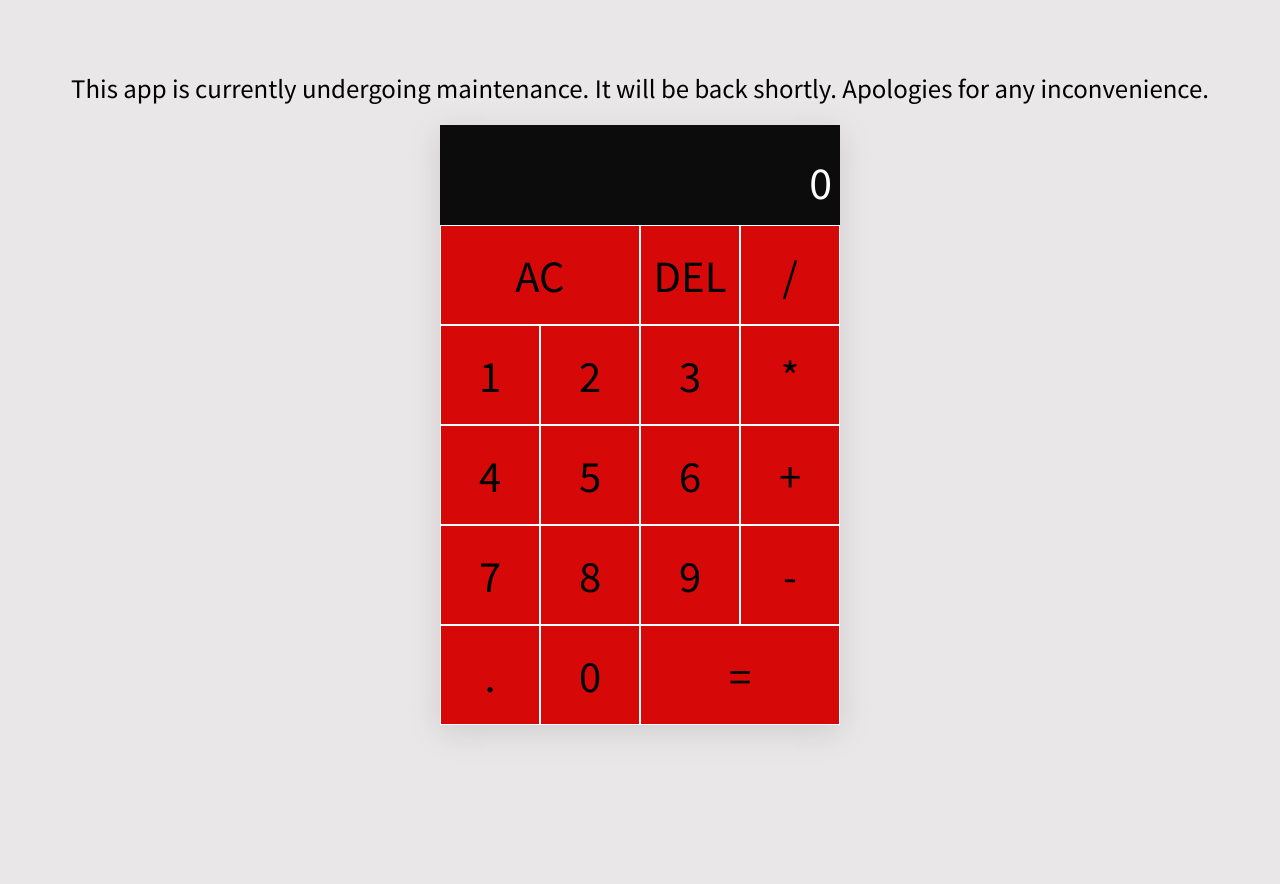
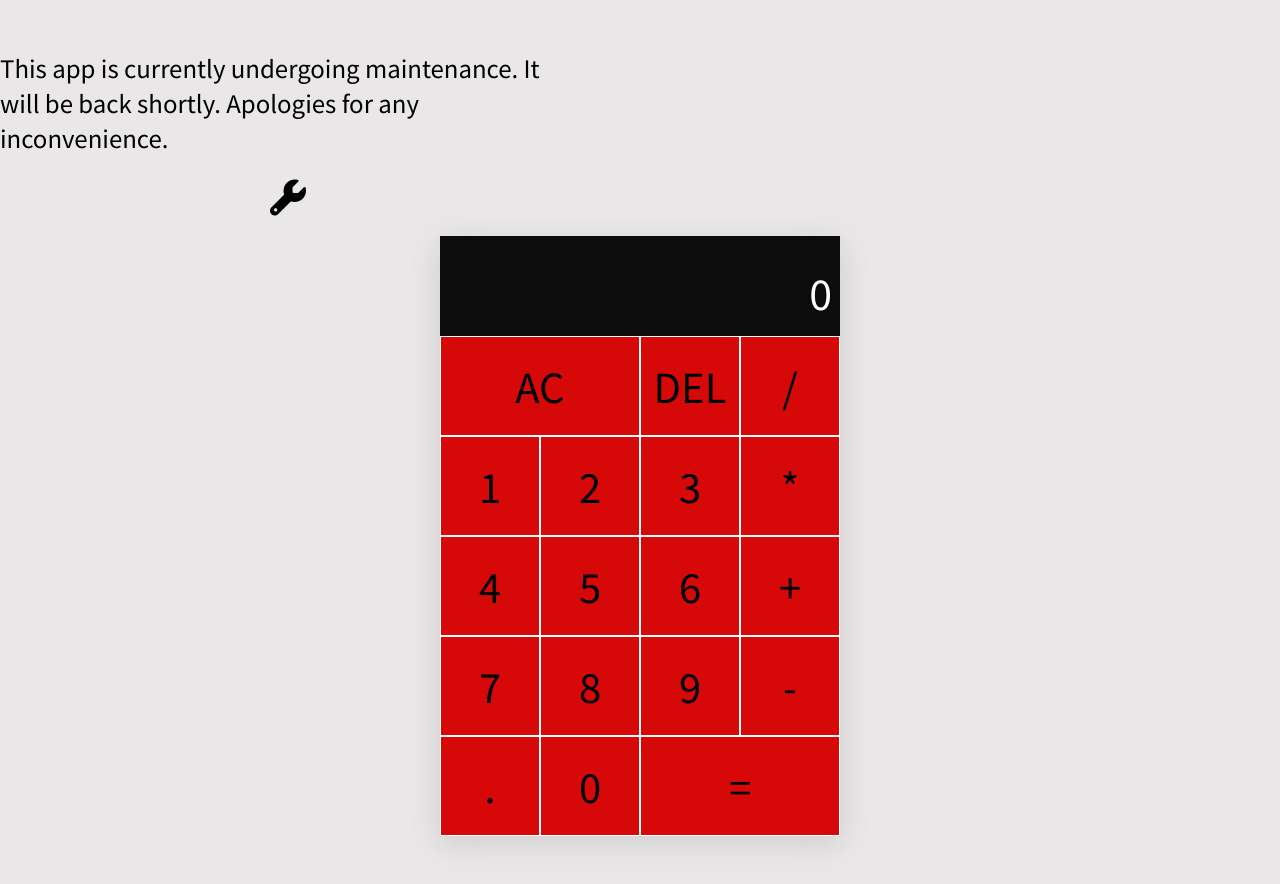
Before and after one commit to chiahao-codes/calculator, a website: page index.html in a window 1280 px wide. Before the commit the page ends 800 px from the top, so only its background shows below. Drawn offline with Linux system fonts and the light colour scheme; a web font is replaced by a local one.

Commit message:
commit main

```diff
--- a/index.html
+++ b/index.html
@@ -3,6 +3,7 @@
 <head>
     <meta charset="UTF-8" name="viewport" content="width=device-width, initial-scale=1.0">
     <title>Calculator</title>
+    <script src="https://kit.fontawesome.com/8b1f627543.js" crossorigin="anonymous"></script>
     <link rel="icon" href="icons8-calculator-50.png">
     <link href="style.css" rel="stylesheet">
     <link rel="preconnect" href="https://fonts.googleapis.com">
@@ -13,9 +14,9 @@
 </head>
 <body>
     <section id="maintenance_container">
-<h1 id="maintenance">This app is currently undergoing maintenance. It will be back shortly. Apologies for any
-    inconvenience.</h1>
-<link rel="icon" href="icons8-construction-emoji-96.png">
+<h2 id="maintenance">This app is currently undergoing maintenance. It will be back shortly. Apologies for any
+    inconvenience.</h2>
+<i class='fas fa-wrench' style='font-size:36px'></i>
     </section>
        <div class="calculator_grid">
         <div class="output">
--- a/style.css
+++ b/style.css
@@ -13,16 +13,20 @@ body {
   padding: 50px 0px;
   margin: 0;
   background: #e9e7e7;
+  font-family: "Noto Sans JP", sans-serif;
 }
 
 body #maintenance_container {
   position:relative;
+  bottom: 20px;
   display: flex;
   flex-direction: column;
   justify-content: center;
   align-items: center;
-  margin:auto;
+  gap:5px;
+  width: 45%;
   color:rgb(0, 0, 0);
+  font-family: inherit;
 }
 
 .calculator_grid {
```
